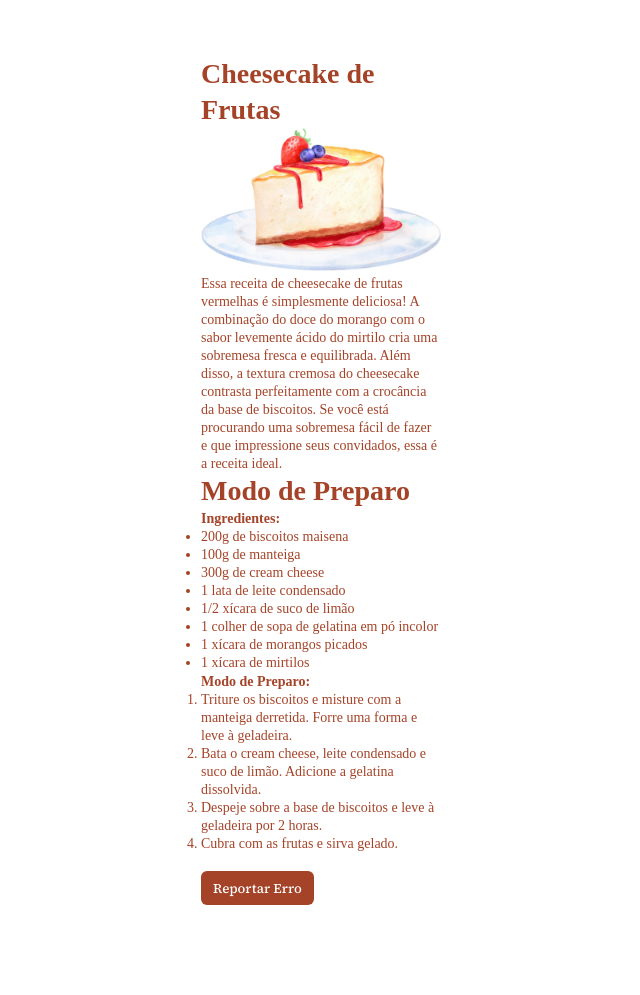
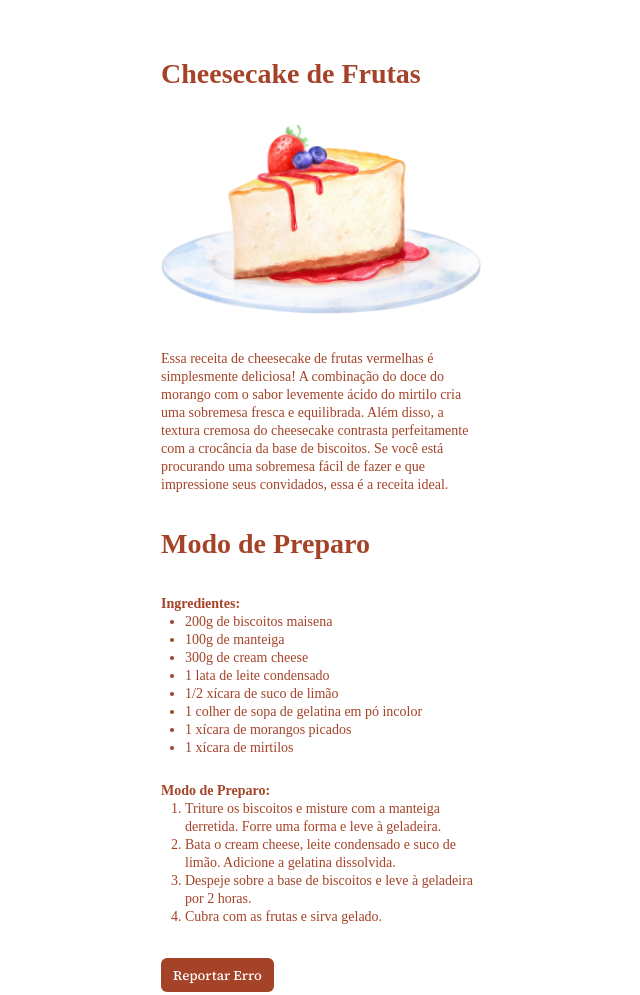
Before and after one commit to nataliacanellas/cheesecake-responsividade-rocketseat, a plain HTML site: page index.html in a window 1280 px wide. Shown: the whole page, without its empty margins (319-959 px from the left). Before the commit the page ends 961 px from the top, so only its background shows below. Drawn offline with Linux system fonts and the light colour scheme; a web font is replaced by a local one.

Commit message:
Spacing fixed

```diff
--- a/index.html
+++ b/index.html
@@ -25,8 +25,9 @@
     </div>
     <div class="recipe">
       <h2>Modo de Preparo</h2>
+
+      <strong>Ingredientes:</strong>
       <ul>
-        <strong>Ingredientes:</strong>
         <li>200g de biscoitos maisena</li>
         <li>100g de manteiga</li>
         <li>300g de cream cheese</li>
@@ -37,8 +38,8 @@
         <li>1 xícara de mirtilos</li>
       </ul>
 
+      <strong>Modo de Preparo:</strong>
       <ol>
-        <strong>Modo de Preparo:</strong>
         <li>Triture os biscoitos e misture com a manteiga derretida. Forre uma forma e leve à geladeira.</li>
         <li>Bata o cream cheese, leite condensado e suco de limão. Adicione a gelatina dissolvida.</li>
         <li>Despeje sobre a base de biscoitos e leve à geladeira por 2 horas.</li>
--- a/style.css
+++ b/style.css
@@ -22,7 +22,12 @@ main {
 
   margin-inline: auto;
 
-  padding: 5.6rem 4rem
+  padding: 5.6rem 4rem;
+  box-sizing: content-box;
+
+  display: flex;
+  flex-direction: column;
+  gap: 3.2rem;
 }
 
 h1, h2 {
@@ -30,13 +35,26 @@ h1, h2 {
   line-height: 3.6rem;
 }
 
+h2 {
+  margin-bottom: 3.2rem;
+}
+
 img {
   width: 100%;
+  margin-block: 3.2rem;
 }
 
 p, li, strong {
   font-size: 1.4rem;
   line-height: 1.8rem;
+}
+
+ul, ol {
+  padding-left: 2.4rem;
+}
+
+ul {
+  margin-bottom: 2.4rem;
 }
 
 button {
@@ -48,5 +66,5 @@ button {
   border: 0;
   padding: .8rem 1.2rem;
   border-radius: .6rem;
-  margin-top: 1.8rem;
+  margin-top: 3.2rem;
 }
```
